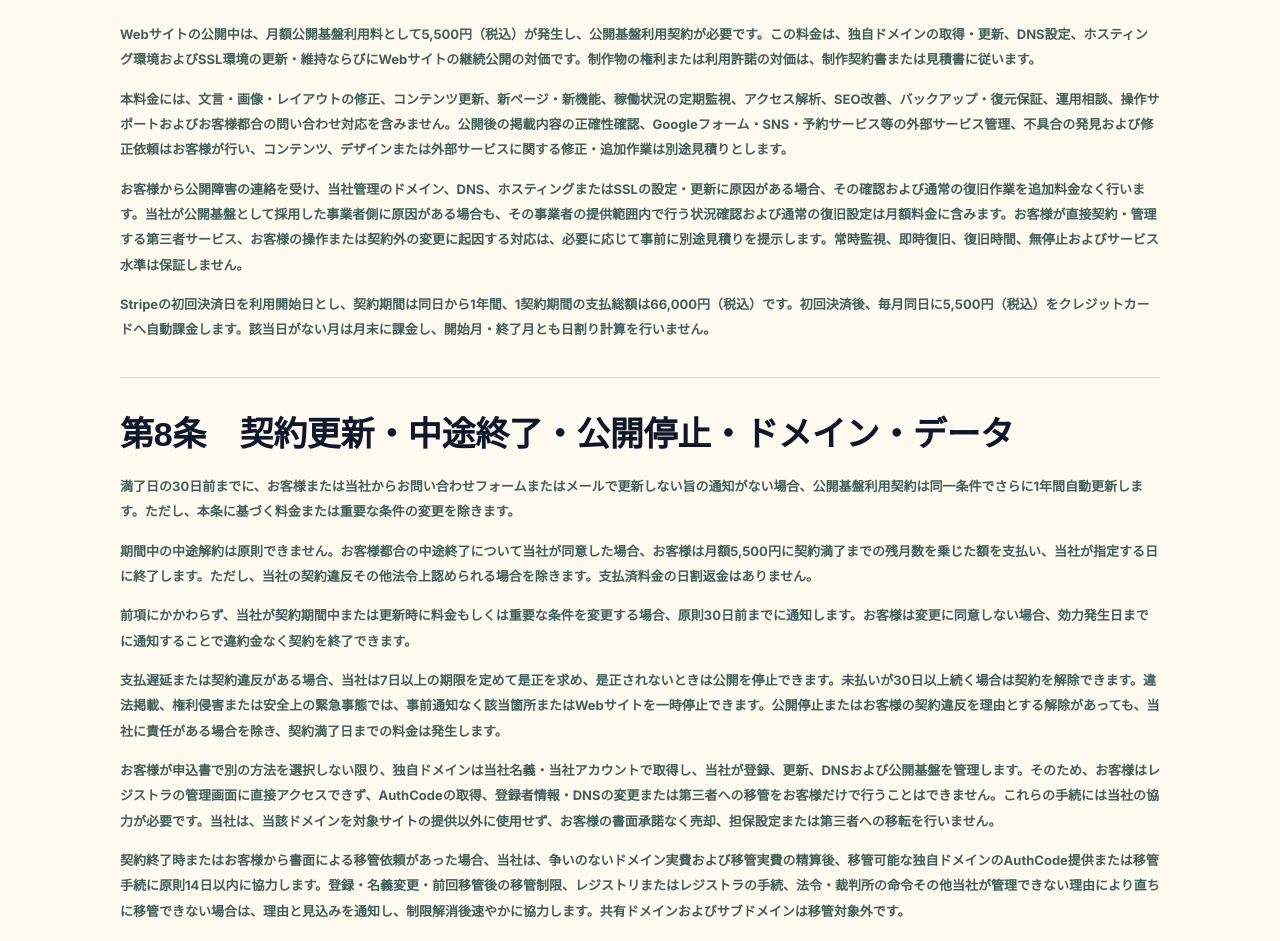
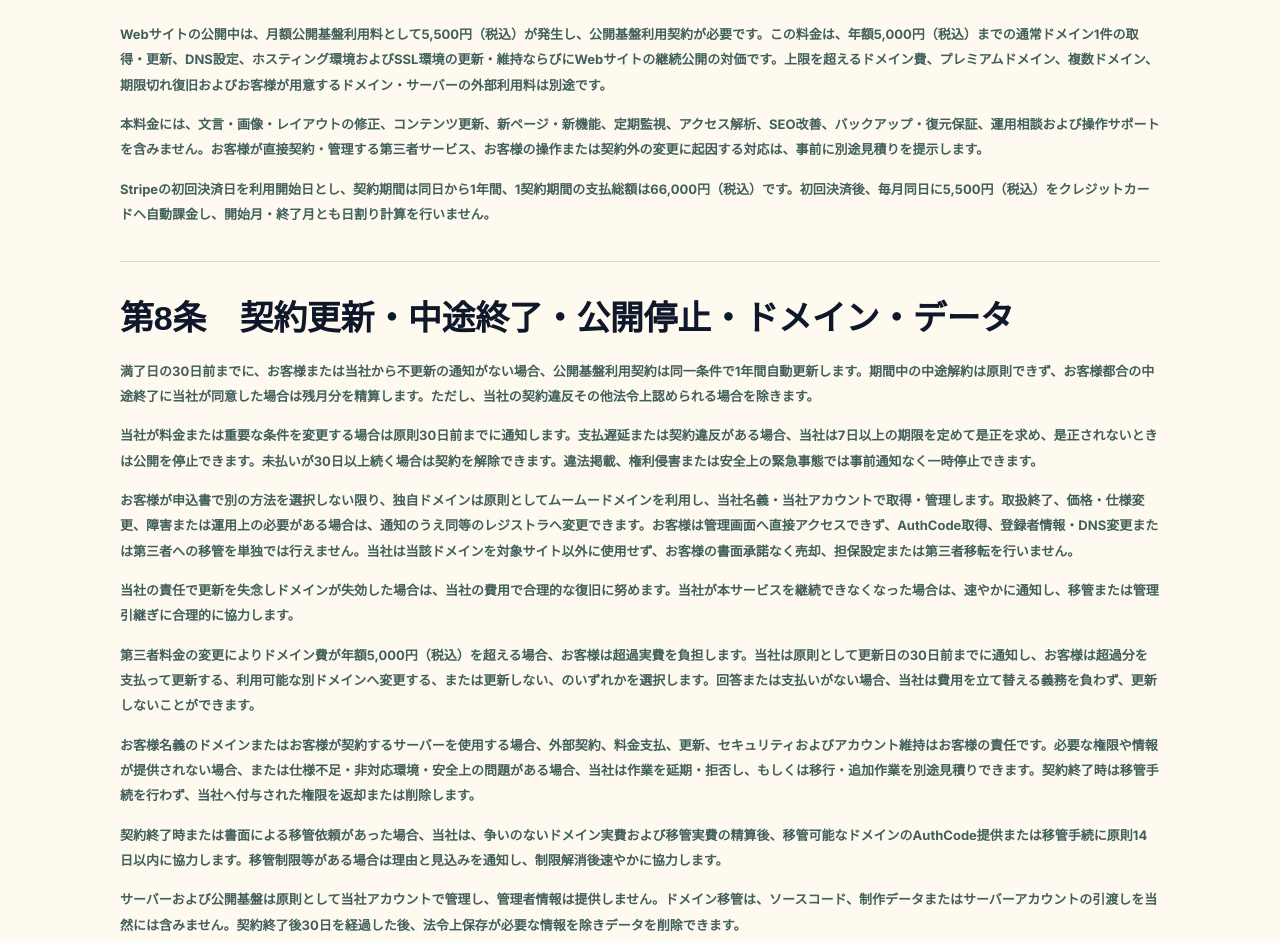
Before and after one commit to beee056/enDesign-MVP, a Next.js app: page /terms in a window 1280 px wide. Shown: the part 2051-2992 px from the top of the page. Built offline with nearby package versions, Linux system fonts and the light colour scheme; no server answers.

Commit message:
Clarify domain and hosting responsibilities

```diff
--- a/src/app/legal/page.tsx
+++ b/src/app/legal/page.tsx
@@ -20,8 +20,8 @@ const rows = [
   ["役務の提供時期", "契約成立、着手金入金、必要素材・情報の受領後から約1か月を目安とし、個別契約の納期を優先します。素材・確認の遅れや追加変更がある場合は事前に調整します。"],
   ["修正・追加作業", "初期制作・公開設定費に含む修正は、初稿の確認期限までに修正点を一度にまとめていただく公開前1回です。最初の修正連絡後の追加・小分け連絡、2回目以降、内容確定後・公開後の修正は、軽微な文言変更や画像差し替えも別途有料です。追加修正は標準16,500円（税込）から、その他の追加作業と同様に内容・金額・納期影響を提示し、承認後に着手します。"],
   ["納品・サービスと権利", "納品方法、制作物の権利、利用範囲、ソースコード・編集可能データ等の引渡し範囲は、制作契約書または見積書で定めます。月額公開基盤利用契約は、制作契約とは別にドメイン・DNS・ホスティング・SSLと公開状態を維持する契約です。"],
-  ["月額公開基盤利用料に含むもの", "独自ドメインの取得・更新、DNS設定、ホスティングおよびSSL環境の維持、当社管理部分に起因する公開障害の通常の確認・復旧作業を含みます。修正、更新、定期監視、アクセス解析、SEO改善、バックアップ・復元保証、運用相談、操作サポート、お客様が直接管理する第三者サービスの調査および契約外変更に起因する作業は含みません。常時監視、即時復旧、復旧時間、無停止およびサービス水準は保証しません。"],
-  ["契約期間・更新・終了", "月額公開基盤利用契約はStripeの初回決済日を利用開始日として1年間で、1契約期間の支払総額は66,000円（税込）です。満了日の30日前までに問い合わせフォームまたはメールで更新しない旨の申出がない場合、同一条件でさらに1年間自動更新します。期間中の中途解約は原則できません。当社が中途終了に同意した場合は、月額5,500円に契約満了までの残月数を乗じた額をご精算いただきます。ただし、当社の契約違反その他法令上認められる場合を除きます。支払済料金の日割返金はありません。独自ドメインは原則として当社名義・当社アカウントで取得・管理するため、お客様だけでAuthCodeの取得、登録者情報・DNSの変更または他社への移管を行うことはできず、当社の手続・協力が必要です。終了時は、争いのないドメイン実費・移管実費の精算後、移管制限等がない限り、移管可能な独自ドメインのAuthCode提供または移管手続に原則14日以内に協力します。契約終了後30日間は、制作契約に基づく最終成果物の受渡しに合理的に協力します。"],
+  ["月額公開基盤利用料に含むもの", "年額5,000円（税込）までの通常ドメイン1件の取得・更新、DNS設定、ホスティングおよびSSL環境の維持、当社管理部分に起因する公開障害の通常の確認・復旧作業を含みます。上限を超えるドメイン費、プレミアムドメイン、複数ドメイン、期限切れ復旧、お客様が用意するドメイン・サーバーの外部利用料および環境固有作業は別途です。修正、更新、定期監視、アクセス解析、SEO改善、バックアップ・復元保証、運用相談および操作サポートは含みません。"],
+  ["契約期間・更新・終了", "月額公開基盤利用契約はStripeの初回決済日を利用開始日として1年間で、1契約期間の支払総額は66,000円（税込）です。満了日の30日前までに不更新の申出がない場合、同一条件で1年間自動更新します。期間中の中途解約は原則できません。独自ドメインは原則としてムームードメインを利用し、当社名義・当社アカウントで取得・管理します。お客様だけでAuthCode取得、登録者情報・DNS変更または他社移管を行うことはできません。ドメイン費が年額5,000円を超える場合は、事前通知のうえ超過実費を精算します。終了時は、移管制限等がない限り、所定の精算後にAuthCode提供または移管手続へ原則14日以内に協力します。お客様名義のドメイン・サーバーを使用する場合は、お客様が外部契約、料金、更新およびアカウントを管理します。"],
   ["実績掲載等への同意", "お客様の名称・ロゴ・Webサイト画面等の実績掲載、制作物の権利および再利用条件は、制作契約書または見積書に従います。お客様から提供されたロゴ、写真、文章等を他案件の制作素材として再利用しません。秘密情報、未公開情報、フォーム回答その他の個人情報は実績掲載の対象外です。"],
   ["キャンセル・返金", "契約成立前は無料です。制作着手後にお客様都合で終了する場合は、完了済み作業、取消不能な第三者費用、承認済み追加費用を明細化して精算します。デジタル役務の性質上、検収・納品後のお客様都合による返金は原則として承りません。"],
 ] as const;
--- a/src/app/terms/page.tsx
+++ b/src/app/terms/page.tsx
@@ -27,8 +27,23 @@ export default function TermsPage() {
         <section className={styles.section}><h2>第4条　お客様提供素材</h2><p>写真、ロゴ、文章、商標、人物情報等は、必要な著作権・肖像権・利用許諾を得たものをご提供ください。事業内容、価格、許認可、専門法令への適合性は、公開前にお客様が最終確認するものとします。</p></section>
         <section className={styles.section}><h2>第5条　確認・検収・公開</h2><p>お客様は、原則として完成通知後5営業日以内に表示、リンク、フォーム、文言を確認し、契約内容との具体的な不一致を通知します。納品方法ならびにソースコード・編集可能データ等の引渡し範囲は、制作契約書または見積書で定めます。公開は、検収、残金決済、写真・口コミ等の必要な権利確認が完了した後に行います。</p></section>
         <section className={styles.section}><h2>第6条　権利・イラスト・制作物</h2><ul><li>お客様が提供したロゴ、写真、文章その他の素材そのものの権利は、お客様または正当な権利者に留保されます。</li><li>当社が制作・編集した成果物の権利、利用範囲および引渡し範囲は、制作契約書または見積書で定めます。定めがない汎用テンプレート、プログラム、制作手法、プロンプト、編集可能な元データおよび第三者素材の権利は当社または正当な権利者に留保されます。</li><li>お客様の名称・ロゴ・Webサイト画面等の実績掲載および汎用的な制作要素の再利用は、制作契約書または見積書で合意した範囲に限ります。お客様から提供されたロゴ、写真、文章等を他案件の制作素材として再利用しません。秘密情報、未公開情報、フォーム回答その他の個人情報は対象外です。</li><li>制作工程ではAIを補助的に利用する場合がありますが、成果物の提供条件、利用範囲および管理は本規約と個別の合意に従います。</li></ul></section>
-        <section className={styles.section}><h2>第7条　月額公開基盤利用料・利用契約</h2><p>Webサイトの公開中は、月額公開基盤利用料として5,500円（税込）が発生し、公開基盤利用契約が必要です。この料金は、独自ドメインの取得・更新、DNS設定、ホスティング環境およびSSL環境の更新・維持ならびにWebサイトの継続公開の対価です。制作物の権利または利用許諾の対価は、制作契約書または見積書に従います。</p><p>本料金には、文言・画像・レイアウトの修正、コンテンツ更新、新ページ・新機能、稼働状況の定期監視、アクセス解析、SEO改善、バックアップ・復元保証、運用相談、操作サポートおよびお客様都合の問い合わせ対応を含みません。公開後の掲載内容の正確性確認、Googleフォーム・SNS・予約サービス等の外部サービス管理、不具合の発見および修正依頼はお客様が行い、コンテンツ、デザインまたは外部サービスに関する修正・追加作業は別途見積りとします。</p><p>お客様から公開障害の連絡を受け、当社管理のドメイン、DNS、ホスティングまたはSSLの設定・更新に原因がある場合、その確認および通常の復旧作業を追加料金なく行います。当社が公開基盤として採用した事業者側に原因がある場合も、その事業者の提供範囲内で行う状況確認および通常の復旧設定は月額料金に含みます。お客様が直接契約・管理する第三者サービス、お客様の操作または契約外の変更に起因する対応は、必要に応じて事前に別途見積りを提示します。常時監視、即時復旧、復旧時間、無停止およびサービス水準は保証しません。</p><p>Stripeの初回決済日を利用開始日とし、契約期間は同日から1年間、1契約期間の支払総額は66,000円（税込）です。初回決済後、毎月同日に5,500円（税込）をクレジットカードへ自動課金します。該当日がない月は月末に課金し、開始月・終了月とも日割り計算を行いません。</p></section>
-        <section className={styles.section}><h2>第8条　契約更新・中途終了・公開停止・ドメイン・データ</h2><p>満了日の30日前までに、お客様または当社からお問い合わせフォームまたはメールで更新しない旨の通知がない場合、公開基盤利用契約は同一条件でさらに1年間自動更新します。ただし、本条に基づく料金または重要な条件の変更を除きます。</p><p>期間中の中途解約は原則できません。お客様都合の中途終了について当社が同意した場合、お客様は月額5,500円に契約満了までの残月数を乗じた額を支払い、当社が指定する日に終了します。ただし、当社の契約違反その他法令上認められる場合を除きます。支払済料金の日割返金はありません。</p><p>前項にかかわらず、当社が契約期間中または更新時に料金もしくは重要な条件を変更する場合、原則30日前までに通知します。お客様は変更に同意しない場合、効力発生日までに通知することで違約金なく契約を終了できます。</p><p>支払遅延または契約違反がある場合、当社は7日以上の期限を定めて是正を求め、是正されないときは公開を停止できます。未払いが30日以上続く場合は契約を解除できます。違法掲載、権利侵害または安全上の緊急事態では、事前通知なく該当箇所またはWebサイトを一時停止できます。公開停止またはお客様の契約違反を理由とする解除があっても、当社に責任がある場合を除き、契約満了日までの料金は発生します。</p><p>お客様が申込書で別の方法を選択しない限り、独自ドメインは当社名義・当社アカウントで取得し、当社が登録、更新、DNSおよび公開基盤を管理します。そのため、お客様はレジストラの管理画面に直接アクセスできず、AuthCodeの取得、登録者情報・DNSの変更または第三者への移管をお客様だけで行うことはできません。これらの手続には当社の協力が必要です。当社は、当該ドメインを対象サイトの提供以外に使用せず、お客様の書面承諾なく売却、担保設定または第三者への移転を行いません。</p><p>契約終了時またはお客様から書面による移管依頼があった場合、当社は、争いのないドメイン実費および移管実費の精算後、移管可能な独自ドメインのAuthCode提供または移管手続に原則14日以内に協力します。登録・名義変更・前回移管後の移管制限、レジストリまたはレジストラの手続、法令・裁判所の命令その他当社が管理できない理由により直ちに移管できない場合は、理由と見込みを通知し、制限解消後速やかに協力します。共有ドメインおよびサブドメインは移管対象外です。</p><p>サーバーおよび公開基盤は原則として当社アカウントで管理し、管理者情報は提供しません。ドメイン移管は、ソースコード、制作データ、サーバーアカウントまたは第三者サービスの引渡しを当然には含みません。移行・書出し・引渡しは、制作契約書または見積書に定めがない限り別途見積りとします。</p><p>契約終了後30日間、当社は制作契約に基づく最終成果物の受渡しに合理的に協力し、その後データを削除できます。第三者サービス固有データ、作業用データ、汎用部品、ノウハウおよび復元用バックアップは引渡し対象外です。契約・請求・取引記録等、法令または正当な業務上の理由で保存が必要な情報は所定期間保持します。</p></section>
+        <section className={styles.section}>
+          <h2>第7条　月額公開基盤利用料・利用契約</h2>
+          <p>Webサイトの公開中は、月額公開基盤利用料として5,500円（税込）が発生し、公開基盤利用契約が必要です。この料金は、年額5,000円（税込）までの通常ドメイン1件の取得・更新、DNS設定、ホスティング環境およびSSL環境の更新・維持ならびにWebサイトの継続公開の対価です。上限を超えるドメイン費、プレミアムドメイン、複数ドメイン、期限切れ復旧およびお客様が用意するドメイン・サーバーの外部利用料は別途です。</p>
+          <p>本料金には、文言・画像・レイアウトの修正、コンテンツ更新、新ページ・新機能、定期監視、アクセス解析、SEO改善、バックアップ・復元保証、運用相談および操作サポートを含みません。お客様が直接契約・管理する第三者サービス、お客様の操作または契約外の変更に起因する対応は、事前に別途見積りを提示します。</p>
+          <p>Stripeの初回決済日を利用開始日とし、契約期間は同日から1年間、1契約期間の支払総額は66,000円（税込）です。初回決済後、毎月同日に5,500円（税込）をクレジットカードへ自動課金し、開始月・終了月とも日割り計算を行いません。</p>
+        </section>
+        <section className={styles.section}>
+          <h2>第8条　契約更新・中途終了・公開停止・ドメイン・データ</h2>
+          <p>満了日の30日前までに、お客様または当社から不更新の通知がない場合、公開基盤利用契約は同一条件で1年間自動更新します。期間中の中途解約は原則できず、お客様都合の中途終了に当社が同意した場合は残月分を精算します。ただし、当社の契約違反その他法令上認められる場合を除きます。</p>
+          <p>当社が料金または重要な条件を変更する場合は原則30日前までに通知します。支払遅延または契約違反がある場合、当社は7日以上の期限を定めて是正を求め、是正されないときは公開を停止できます。未払いが30日以上続く場合は契約を解除できます。違法掲載、権利侵害または安全上の緊急事態では事前通知なく一時停止できます。</p>
+          <p>お客様が申込書で別の方法を選択しない限り、独自ドメインは原則としてムームードメインを利用し、当社名義・当社アカウントで取得・管理します。取扱終了、価格・仕様変更、障害または運用上の必要がある場合は、通知のうえ同等のレジストラへ変更できます。お客様は管理画面へ直接アクセスできず、AuthCode取得、登録者情報・DNS変更または第三者への移管を単独では行えません。当社は当該ドメインを対象サイト以外に使用せず、お客様の書面承諾なく売却、担保設定または第三者移転を行いません。</p>
+          <p>当社の責任で更新を失念しドメインが失効した場合は、当社の費用で合理的な復旧に努めます。当社が本サービスを継続できなくなった場合は、速やかに通知し、移管または管理引継ぎに合理的に協力します。</p>
+          <p>第三者料金の変更によりドメイン費が年額5,000円（税込）を超える場合、お客様は超過実費を負担します。当社は原則として更新日の30日前までに通知し、お客様は超過分を支払って更新する、利用可能な別ドメインへ変更する、または更新しない、のいずれかを選択します。回答または支払いがない場合、当社は費用を立て替える義務を負わず、更新しないことができます。</p>
+          <p>お客様名義のドメインまたはお客様が契約するサーバーを使用する場合、外部契約、料金支払、更新、セキュリティおよびアカウント維持はお客様の責任です。必要な権限や情報が提供されない場合、または仕様不足・非対応環境・安全上の問題がある場合、当社は作業を延期・拒否し、もしくは移行・追加作業を別途見積りできます。契約終了時は移管手続を行わず、当社へ付与された権限を返却または削除します。</p>
+          <p>契約終了時または書面による移管依頼があった場合、当社は、争いのないドメイン実費および移管実費の精算後、移管可能なドメインのAuthCode提供または移管手続に原則14日以内に協力します。移管制限等がある場合は理由と見込みを通知し、制限解消後速やかに協力します。</p>
+          <p>サーバーおよび公開基盤は原則として当社アカウントで管理し、管理者情報は提供しません。ドメイン移管は、ソースコード、制作データまたはサーバーアカウントの引渡しを当然には含みません。契約終了後30日を経過した後、法令上保存が必要な情報を除きデータを削除できます。</p>
+        </section>
         <section className={styles.section}><h2>第9条　キャンセル・中途終了</h2><p>契約成立前のキャンセルは無料です。制作着手後にお客様都合で終了する場合、完了済み作業、取消不能な第三者費用、承認済み追加費用を明細化し、契約総額を上限として精算します。未使用の前払金がある場合は精算後に返金します。</p></section>
         <section className={styles.section}><h2>第10条　成果の非保証・外部サービス</h2><p>検索順位、アクセス数、問い合わせ数、売上、採用数等の成果は保証しません。Vercel、Google、SNS、予約・決済等の外部サービスの料金、審査、停止、障害、仕様変更、データ消失は各提供者の条件に従います。</p></section>
         <section className={styles.section}><h2>第11条　禁止事項・契約解除</h2><p>違法行為、第三者の権利侵害、不正アクセス、虚偽情報の掲載、安全確保が困難な指示を禁止します。重大な契約違反や支払遅延があり、相当期間を設けた是正要請にも応じない場合は、業務の中断または契約解除ができるものとします。</p></section>
```
Also changed, not shown: src/app/page.tsx (+8 -2 lines).
